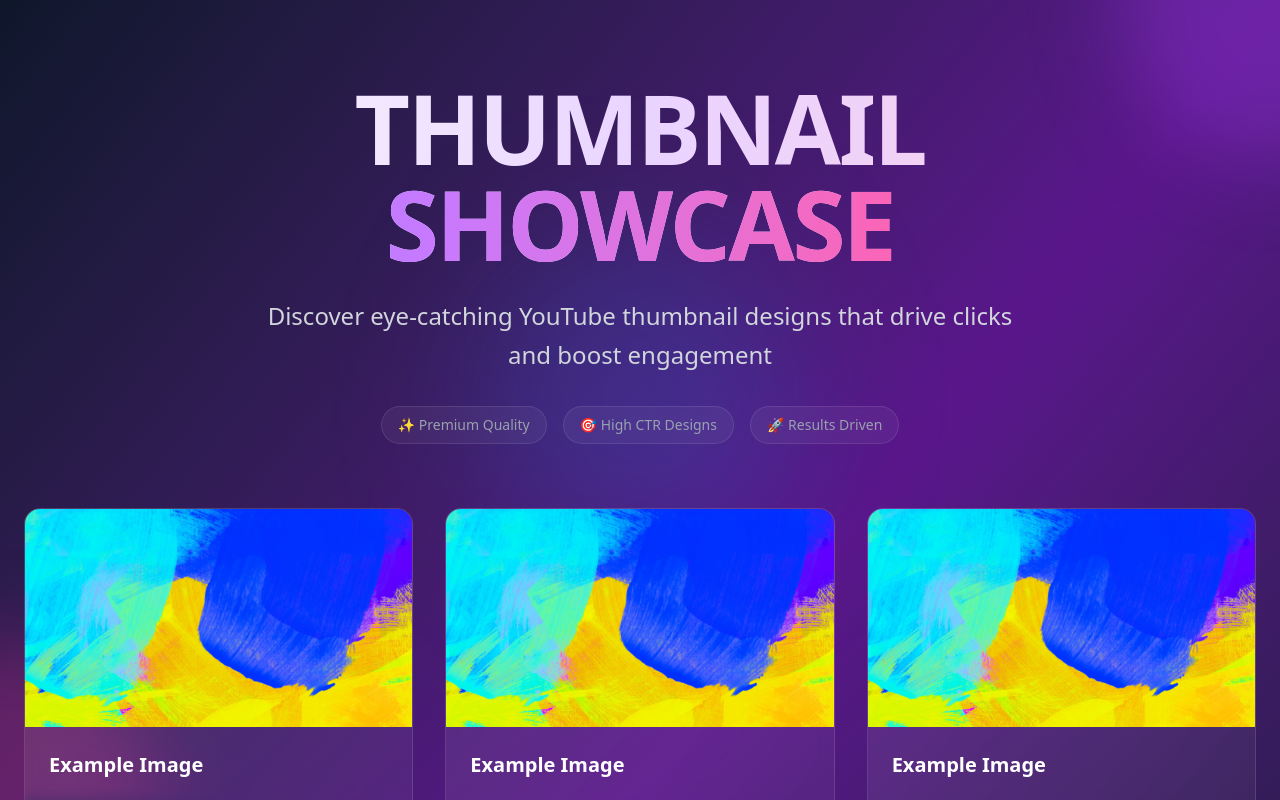
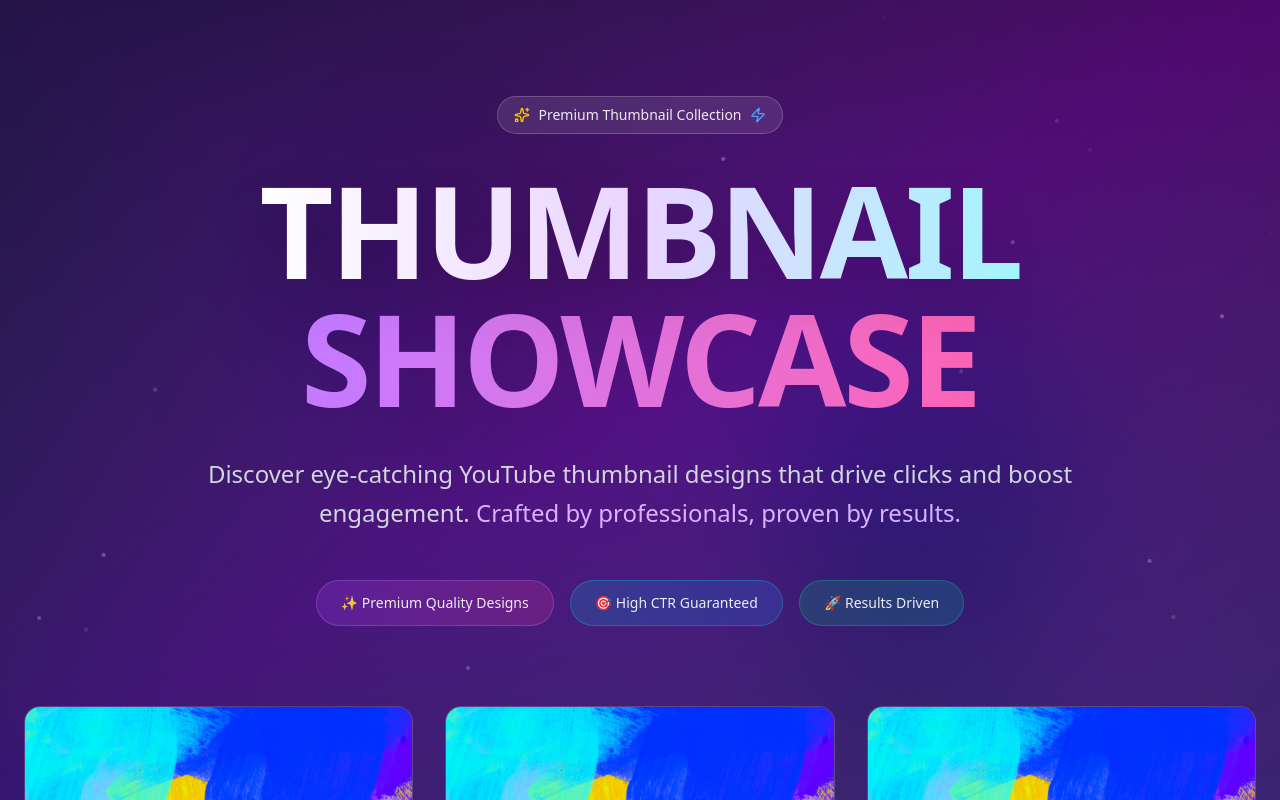
Before and after one commit to TanayPatil1503/Gallary-Portfolio, a React (Vite) app: page / in a window 1280 px wide. Shown: the top 800 px of the page. Built offline with nearby package versions, Linux system fonts and the light colour scheme.

Commit message:
Refactor ThumbnailShowcase component: enhance mouse tracking, improve styling, and optimize animations

```diff
--- a/src/Components/ThumbnailShowcase.jsx
+++ b/src/Components/ThumbnailShowcase.jsx
@@ -1,10 +1,13 @@
-import React, { useState, useEffect } from 'react';
-import { X, Play, Eye, Heart, Share2 } from 'lucide-react';
+"use client"
+
+import { useState, useEffect } from "react"
 import BackgroundIMG from '../assets/ExampleIMG.jpg';
+import { X, Play, Eye, Heart, Share2, Sparkles, Zap } from "lucide-react"
 
 const ThumbnailShowcase = () => {
-    const [selectedThumbnail, setSelectedThumbnail] = useState(null);
-    const [visibleItems, setVisibleItems] = useState(new Set());
+    const [selectedThumbnail, setSelectedThumbnail] = useState(null)
+    const [visibleItems, setVisibleItems] = useState(new Set())
+    const [mousePosition, setMousePosition] = useState({ x: 0, y: 0 })
 
     // Sample thumbnail data - replace with your actual thumbnails
     const thumbnails = [
@@ -55,70 +58,144 @@
         }
     ];
 
+    useEffect(() => {
+        const handleMouseMove = (e) => {
+            setMousePosition({ x: e.clientX, y: e.clientY })
+        }
+
+        window.addEventListener("mousemove", handleMouseMove)
+        return () => window.removeEventListener("mousemove", handleMouseMove)
+    }, [])
+
     // Intersection Observer for scroll animations
     useEffect(() => {
         const observer = new IntersectionObserver(
             (entries) => {
                 entries.forEach((entry) => {
                     if (entry.isIntersecting) {
-                        setVisibleItems(prev => new Set(prev).add(entry.target.dataset.id));
+                        setVisibleItems((prev) => new Set(prev).add(entry.target.dataset.id))
                     }
-                });
+                })
             },
-            { threshold: 0.1, rootMargin: '50px' }
-        );
+            { threshold: 0.1, rootMargin: "50px" },
+        )
 
-        const elements = document.querySelectorAll('[data-animate]');
-        elements.forEach((el) => observer.observe(el));
+        const elements = document.querySelectorAll("[data-animate]")
+        elements.forEach((el) => observer.observe(el))
 
-        return () => observer.disconnect();
-    }, []);
+        return () => observer.disconnect()
+    }, [])
 
     const openFullscreen = (thumbnail) => {
-        setSelectedThumbnail(thumbnail);
-        document.body.style.overflow = 'hidden';
-    };
+        setSelectedThumbnail(thumbnail)
+        document.body.style.overflow = "hidden"
+    }
 
     const closeFullscreen = () => {
-        setSelectedThumbnail(null);
-        document.body.style.overflow = 'auto';
-    };
+        setSelectedThumbnail(null)
+        document.body.style.overflow = "auto"
+    }
 
     return (
-        <div className="min-h-screen bg-gradient-to-br from-slate-900 via-purple-900 to-slate-900">
-            {/* Animated Background */}
-            <div className="fixed inset-0 overflow-hidden pointer-events-none">
-                <div className="absolute -top-40 -right-40 w-80 h-80 bg-purple-500 rounded-full mix-blend-multiply filter blur-2xl opacity-20 animate-pulse"></div>
-                <div className="absolute -bottom-40 -left-40 w-80 h-80 bg-pink-500 rounded-full mix-blend-multiply filter blur-2xl opacity-20 animate-pulse delay-1000"></div>
-                <div className="absolute top-1/2 left-1/2 transform -translate-x-1/2 -translate-y-1/2 w-80 h-80 bg-blue-500 rounded-full mix-blend-multiply filter blur-3xl opacity-10 animate-pulse delay-2000"></div>
+        <div className="min-h-screen relative overflow-hidden">
+            <div className="fixed inset-0 bg-gradient-to-br from-slate-950 via-purple-950 to-indigo-950">
+                {/* Mesh gradient overlay */}
+                <div className="absolute inset-0 bg-gradient-to-tr from-cyan-500/10 via-purple-500/20 to-pink-500/10"></div>
+
+                {/* Dynamic floating orbs */}
+                <div className="absolute inset-0 overflow-hidden">
+                    <div
+                        className="absolute w-96 h-96 bg-gradient-to-r from-purple-500/30 to-pink-500/30 rounded-full mix-blend-multiply filter blur-3xl animate-float"
+                        style={{
+                            left: `${20 + mousePosition.x * 0.02}%`,
+                            top: `${10 + mousePosition.y * 0.01}%`,
+                        }}
+                    ></div>
+                    <div
+                        className="absolute w-80 h-80 bg-gradient-to-r from-cyan-500/25 to-blue-500/25 rounded-full mix-blend-multiply filter blur-3xl animate-float-delayed"
+                        style={{
+                            right: `${15 + mousePosition.x * -0.015}%`,
+                            bottom: `${20 + mousePosition.y * -0.01}%`,
+                        }}
+                    ></div>
+                    <div
+                        className="absolute w-72 h-72 bg-gradient-to-r from-emerald-500/20 to-teal-500/20 rounded-full mix-blend-multiply filter blur-3xl animate-pulse"
+                        style={{
+                            left: `${60 + mousePosition.x * 0.01}%`,
+                            top: `${60 + mousePosition.y * 0.015}%`,
+                        }}
+                    ></div>
                 </div>
 
-            {/* Hero Section */}
-            <div className="relative z-10 pt-20 pb-16 px-6">
+                {/* Animated grid pattern */}
+                <div className="absolute inset-0 opacity-10">
+                    <div className="absolute inset-0 bg-gradient-to-r from-transparent via-white/5 to-transparent animate-shimmer"></div>
+                    <svg className="w-full h-full" xmlns="http://www.w3.org/2000/svg">
+                        <defs>
+                            <pattern id="grid" width="60" height="60" patternUnits="userSpaceOnUse">
+                                <path d="M 60 0 L 0 0 0 60" fill="none" stroke="rgba(255,255,255,0.1)" strokeWidth="1" />
+                            </pattern>
+                        </defs>
+                        <rect width="100%" height="100%" fill="url(#grid)" />
+                    </svg>
+                </div>
+
+                {/* Floating particles */}
+                <div className="absolute inset-0">
+                    {[...Array(20)].map((_, i) => (
+                        <div
+                            key={i}
+                            className="absolute w-1 h-1 bg-white/30 rounded-full animate-float-particle"
+                            style={{
+                                left: `${Math.random() * 100}%`,
+                                top: `${Math.random() * 100}%`,
+                                animationDelay: `${Math.random() * 5}s`,
+                                animationDuration: `${3 + Math.random() * 4}s`,
+                            }}
+                        ></div>
+                    ))}
+                </div>
+            </div>
+
+            <div className="relative z-10 pt-24 pb-20 px-6">
                 <div className="max-w-7xl mx-auto text-center">
-                    <h1 className="text-6xl md:text-8xl font-black bg-gradient-to-r from-white via-purple-200 to-pink-200 bg-clip-text text-transparent mb-6 tracking-tight animate-fade-in">
+                    {/* Floating badge */}
+                    <div className="inline-flex items-center gap-2 px-4 py-2 mb-8 bg-white/10 backdrop-blur-md rounded-full border border-white/20 text-sm text-white/90 animate-fade-in">
+                        <Sparkles className="w-4 h-4 text-yellow-400" />
+                        Premium Thumbnail Collection
+                        <Zap className="w-4 h-4 text-blue-400" />
+                    </div>
+
+                    <h1 className="text-7xl md:text-9xl font-black mb-8 tracking-tight animate-fade-in">
+                        <span className="bg-gradient-to-r from-white via-purple-200 to-cyan-200 bg-clip-text text-transparent drop-shadow-2xl">
                             THUMBNAIL
+                        </span>
                         <br />
-                        <span className="bg-gradient-to-r from-purple-400 to-pink-400 bg-clip-text text-transparent">SHOWCASE</span>
+                        <span className="bg-gradient-to-r from-purple-400 via-pink-400 to-cyan-400 bg-clip-text text-transparent animate-gradient-x">
+                            SHOWCASE
+                        </span>
                     </h1>
-                    <p className="text-xl md:text-2xl text-gray-300 mb-8 max-w-3xl mx-auto leading-relaxed animate-fade-in-delay">
-                        Discover eye-catching YouTube thumbnail designs that drive clicks and boost engagement
+
+                    <p className="text-xl md:text-2xl text-gray-300 mb-12 max-w-4xl mx-auto leading-relaxed animate-fade-in-delay font-light">
+                        Discover eye-catching YouTube thumbnail designs that drive clicks and boost engagement.
+                        <span className="text-purple-300 font-medium"> Crafted by professionals, proven by results.</span>
                     </p>
-                    <div className="flex flex-wrap justify-center gap-4 text-sm text-gray-400">
-                        <span className="px-4 py-2 bg-white/5 backdrop-blur-sm rounded-full border border-white/10">
-                            ✨ Premium Quality
+
+                    {/* Enhanced feature badges */}
+                    <div className="flex flex-wrap justify-center gap-4 text-sm">
+                        <span className="px-6 py-3 bg-gradient-to-r from-purple-500/20 to-pink-500/20 backdrop-blur-md rounded-full border border-purple-400/30 text-white/90 hover:scale-105 transition-transform duration-300">
+                            ✨ Premium Quality Designs
                         </span>
-                        <span className="px-4 py-2 bg-white/5 backdrop-blur-sm rounded-full border border-white/10">
-                            🎯 High CTR Designs
+                        <span className="px-6 py-3 bg-gradient-to-r from-cyan-500/20 to-blue-500/20 backdrop-blur-md rounded-full border border-cyan-400/30 text-white/90 hover:scale-105 transition-transform duration-300">
+                            🎯 High CTR Guaranteed
                         </span>
-                        <span className="px-4 py-2 bg-white/5 backdrop-blur-sm rounded-full border border-white/10">
+                        <span className="px-6 py-3 bg-gradient-to-r from-emerald-500/20 to-teal-500/20 backdrop-blur-md rounded-full border border-emerald-400/30 text-white/90 hover:scale-105 transition-transform duration-300">
                             🚀 Results Driven
                         </span>
                     </div>
                 </div>
             </div>
 
-            {/* Thumbnail Grid */}
             <div className="relative z-10 px-6 pb-20">
                 <div className="max-w-7xl mx-auto">
                     <div className="grid grid-cols-1 md:grid-cols-2 lg:grid-cols-3 gap-8">
@@ -159,29 +236,22 @@
                 </div>
             </div>
 
-            {/* Fullscreen Modal */}
             {selectedThumbnail && (
-                <div className="fixed inset-0 z-50 flex items-center justify-center bg-black/95 backdrop-blur-sm animate-fade-in">
+                <div className="fixed inset-0 z-50 flex items-center justify-center bg-black/50 backdrop-blur-xl">
                     <div className="relative max-w-6xl max-h-screen p-6">
                         <button
                             onClick={closeFullscreen}
-                            className="absolute -top-2 -right-2 z-10 w-12 h-12 bg-white/10 backdrop-blur-sm hover:bg-white/20 rounded-full flex items-center justify-center transition-all duration-200 hover:scale-110"
+                            className="absolute -top-2 -right-2 z-10 w-14 h-14 bg-white/10 backdrop-blur-md hover:bg-white/20 rounded-full flex items-center justify-center transition-all duration-200 hover:scale-110 border border-white/20"
                         >
                             <X className="w-6 h-6 text-white" />
                         </button>
 
-                        <div className="relative rounded-2xl overflow-hidden shadow-2xl transform animate-scale-in">
+                        <div className="relative rounded-3xl overflow-hidden shadow-2xl transform animate-scale-in border border-white/20">
                             <img
-                                src={selectedThumbnail.image}
+                                src={selectedThumbnail.image || "/placeholder.svg"}
                                 alt={selectedThumbnail.title}
                                 className="w-full h-auto max-h-[80vh] object-contain"
                             />
-
-                            <div className="absolute bottom-0 left-0 right-0 bg-gradient-to-t from-black/80 to-transparent p-8">
-                                <h2 className="text-3xl font-bold text-white mb-2">
-                                    {selectedThumbnail.title}
-                                </h2>
-                            </div>
                         </div>
                     </div>
                 </div>
@@ -198,6 +268,31 @@
                     to { opacity: 1; transform: scale(1); }
                 }
 
+                @keyframes float {
+                    0%, 100% { transform: translateY(0px) rotate(0deg); }
+                    50% { transform: translateY(-20px) rotate(180deg); }
+                }
+
+                @keyframes float-delayed {
+                    0%, 100% { transform: translateY(0px) rotate(0deg); }
+                    50% { transform: translateY(-30px) rotate(-180deg); }
+                }
+
+                @keyframes float-particle {
+                    0%, 100% { transform: translateY(0px) translateX(0px); opacity: 0; }
+                    50% { transform: translateY(-100px) translateX(20px); opacity: 1; }
+                }
+
+                @keyframes shimmer {
+                    0% { transform: translateX(-100%); }
+                    100% { transform: translateX(100%); }
+                }
+
+                @keyframes gradient-x {
+                    0%, 100% { background-position: 0% 50%; }
+                    50% { background-position: 100% 50%; }
+                }
+
                 .animate-fade-in {
                     animation: fade-in 1s ease-out;
                 }
@@ -209,9 +304,37 @@
                 .animate-scale-in {
                     animation: scale-in 0.3s ease-out;
                 }
+
+                .animate-float {
+                    animation: float 6s ease-in-out infinite;
+                }
+
+                .animate-float-delayed {
+                    animation: float-delayed 8s ease-in-out infinite;
+                }
+
+                .animate-float-particle {
+                    animation: float-particle 4s ease-in-out infinite;
+                }
+
+                .animate-shimmer {
+                    animation: shimmer 3s ease-in-out infinite;
+                }
+
+                .animate-gradient-x {
+                    background-size: 200% 200%;
+                    animation: gradient-x 3s ease infinite;
+                }
+
+                .line-clamp-2 {
+                    display: -webkit-box;
+                    -webkit-line-clamp: 2;
+                    -webkit-box-orient: vertical;
+                    overflow: hidden;
+                }
             `}</style>
         </div>
-    );
-};
+    )
+}
 
-export default ThumbnailShowcase;
+export default ThumbnailShowcase
```
Lines whose indentation alone changed are shown as unchanged.
